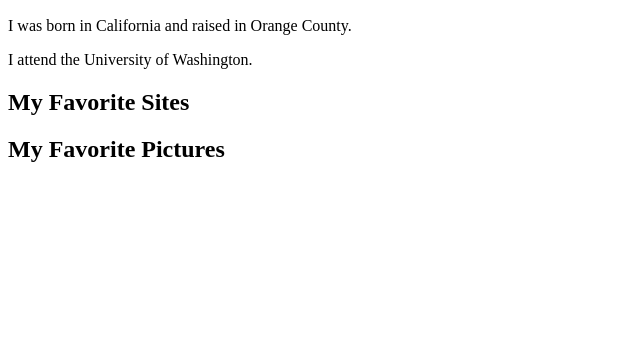
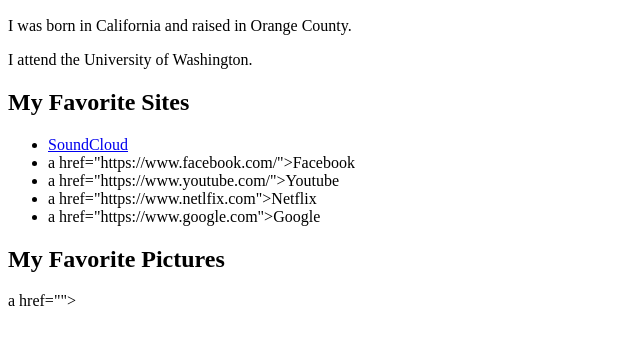
Before and after one commit to deamon19-1565855/deamon19-1565855.github.io, a plain HTML site: page tags.html in a window 1280 px wide. Shown: the part 110-454 px from the top of the page, without its empty margins (0-640 px from the left). Drawn offline with Linux system fonts and the light colour scheme.

Commit message:
added sites

```diff
--- a/tags.html
+++ b/tags.html
@@ -9,6 +9,29 @@
 		<p>I was born in California and raised in Orange County.</p>
 		<p>I attend the University of Washington.</p>
 		<h2>My Favorite Sites</h2>
+		<ul>
+			<li>
+				<a href="https://soundcloud.com/">SoundCloud</a>
+			</li>
+
+			<li>
+				a href="https://www.facebook.com/">Facebook</a>
+			</li>
+
+			<li>
+				a href="https://www.youtube.com/">Youtube</a>
+			</li>
+
+			<li>
+				a href="https://www.netlfix.com">Netflix</a>
+			</li>
+
+			<li>
+				a href="https://www.google.com">Google</a>
+			</li>
+		</ul>
 		<h2>My Favorite Pictures</h2>
 	</body>
 </html>
+
+a href=""></a>
```
